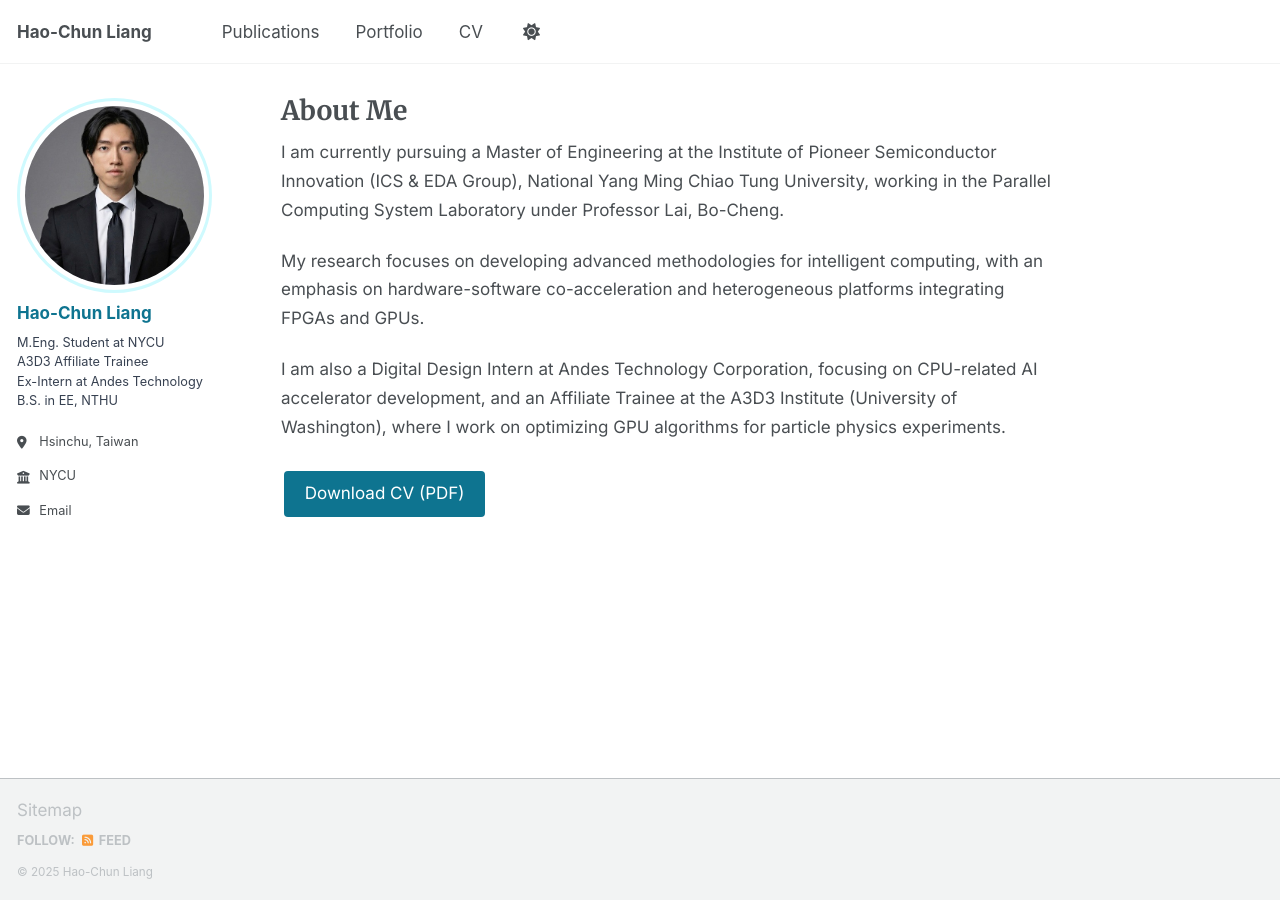
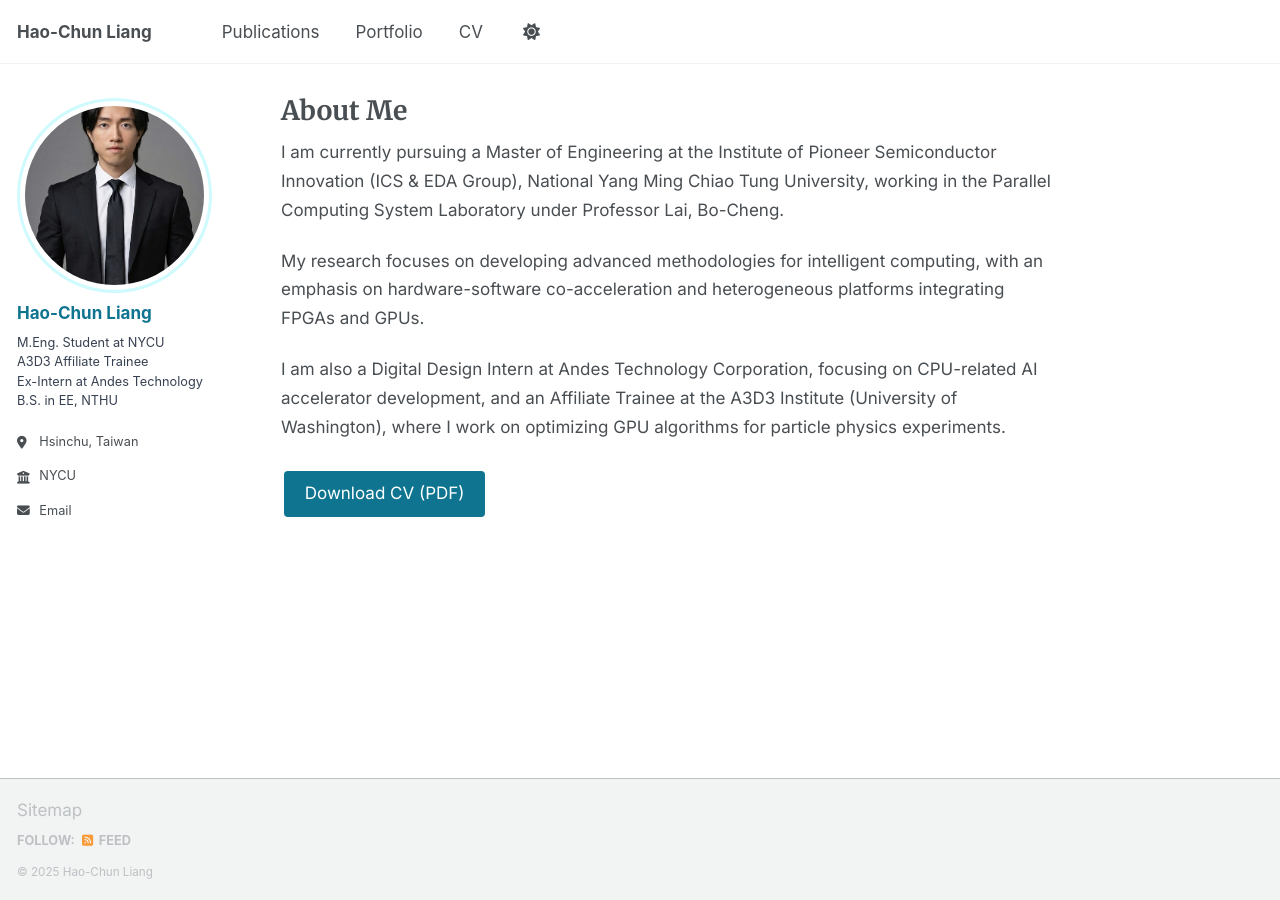
Before and after one commit to noyaboy/noyaboy.github.io, a Jekyll site: the page built from _pages/about.md, in a window 1280 px wide. Built offline with Jekyll 4.4.1, drawn with Linux system fonts in a browser that asks for light colours; a script that is not in the unit is left out.

Commit message:
Adjust headshot position to show forehead (center 35%)
🤖 Generated with [Claude Code](https://claude.com/claude-code)

Co-Authored-By: Claude <noreply@anthropic.com>

```diff
--- a/_sass/_custom.scss
+++ b/_sass/_custom.scss
@@ -405,7 +405,7 @@ body {
   height: 195px !important;
   max-width: 195px !important;
   object-fit: cover;
-  object-position: center 10%;
+  object-position: center 35%;
 }
 
 .author__urls .svg-inline--fa {
--- a/_sass/layout/_sidebar.scss
+++ b/_sass/layout/_sidebar.scss
@@ -99,7 +99,7 @@
     max-width: none;
     border-radius: 50%;
     object-fit: cover;
-    object-position: center 10%;
+    object-position: center 35%;
 
     @include breakpoint($large) {
       padding: 5px;
```
